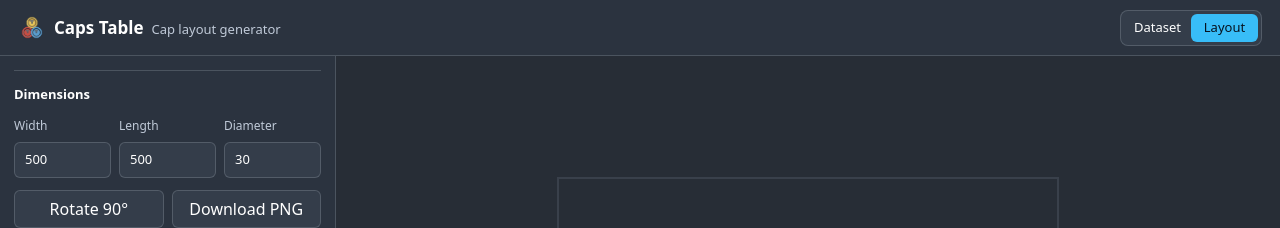
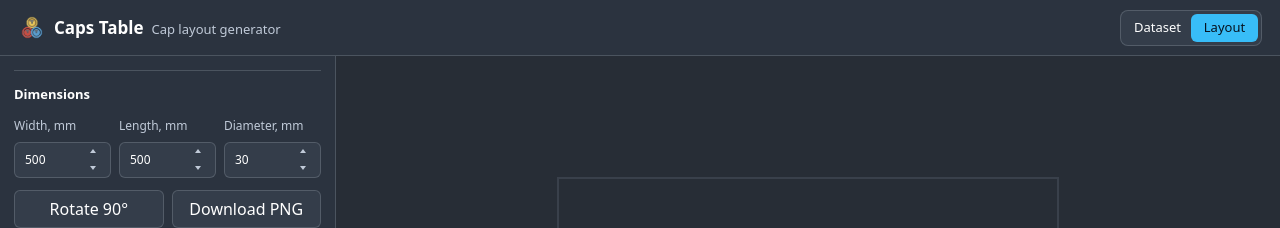
Before and after one commit to TheMagicalPoof/caps_table, a SvelteKit app in the folder front/: page /layout in a window 1280 px wide. Shown: the top 228 px of the page. Built offline with nearby package versions, Linux system fonts and the light colour scheme.

Commit message:
fix: refine dataset and layout controls

```diff
--- a/front/src/lib/i18n.ts
+++ b/front/src/lib/i18n.ts
@@ -94,9 +94,9 @@ const translations = {
       fieldCapacity: 'Ёмкость поля',
       mm: 'мм',
       sizes: 'Размеры',
-      width: 'Ширина',
-      height: 'Длина',
-      diameter: 'Диаметр',
+      width: 'Ширина, мм',
+      height: 'Длина, мм',
+      diameter: 'Диаметр, мм',
       rotate: 'Повернуть 90°',
       downloadPng: 'Скачать PNG',
       mode: 'Режим',
@@ -214,9 +214,9 @@ const translations = {
       fieldCapacity: 'Field capacity',
       mm: 'mm',
       sizes: 'Dimensions',
-      width: 'Width',
-      height: 'Length',
-      diameter: 'Diameter',
+      width: 'Width, mm',
+      height: 'Length, mm',
+      diameter: 'Diameter, mm',
       rotate: 'Rotate 90°',
       downloadPng: 'Download PNG',
       mode: 'Mode',
@@ -334,9 +334,9 @@ const translations = {
       fieldCapacity: '配置可能数',
       mm: 'mm',
       sizes: 'サイズ',
-      width: '幅',
-      height: '長さ',
-      diameter: '直径',
+      width: '幅, mm',
+      height: '長さ, mm',
+      diameter: '直径, mm',
       rotate: '90°回転',
       downloadPng: 'PNGを保存',
       mode: 'モード',
--- a/front/src/routes/dataset/+page.svelte
+++ b/front/src/routes/dataset/+page.svelte
@@ -299,7 +299,7 @@
     retainedMinimapPhoto = pending.photo;
     pendingPhotos = pendingPhotos.filter((item) => item.id !== pendingId);
     persistDraft();
-    status = t(locale, 'sampleAdded');
+    status = '';
     void focusActivePendingMinimap();
   }
 
@@ -314,6 +314,23 @@
 
   function updatePendingType(pendingId: string, typeId: number | null) {
     pendingPhotos = pendingPhotos.map((item) => (item.id === pendingId ? { ...item, selectedTypeId: typeId } : item));
+  }
+
+  function addPendingAsDuplicate(pendingId: string, typeId: number | null) {
+    if (typeId === null || !samples.some((sample) => sample.type_id === typeId)) return;
+
+    const pending = pendingPhotos.find((item) => item.id === pendingId);
+    if (!pending) return;
+
+    const nextQuantity = getTypeQuantity(typeId) + 1;
+    samples = normalizeDatasetDraftSamples(
+      samples.map((sample) => (sample.type_id === typeId ? { ...sample, quantity: nextQuantity } : sample)),
+    ) as DatasetSample[];
+    retainedMinimapPhoto = pending.photo;
+    pendingPhotos = pendingPhotos.filter((item) => item.id !== pendingId);
+    persistDraft();
+    status = '';
+    void focusActivePendingMinimap();
   }
 
   function makeCenteredCropBox(centerX: number, centerY: number, sizeInput: number, sourceWidth: number, sourceHeight: number): CropBox {
@@ -918,10 +935,6 @@
               <div class="crop-preview-row">
                 <div class="crop-preview">
                   <img src={pending.photo.cropDataUrl} alt={t(locale, 'cropPreviewAlt')} />
-                </div>
-                <div class="crop-legend" aria-label={t(locale, 'cropLegendLabel')}>
-                  <span><i class="legend-detected"></i>{t(locale, 'legendCandidate')}</span>
-                  <span><i class="legend-crop"></i>{t(locale, 'legendCrop')}</span>
                 </div>
               </div>
             {/if}
@@ -976,6 +989,10 @@
               {#if isManualPlacement && minimapPointer}
                 <span class="manual-placement-marker" style={getManualPlacementStyle()}></span>
               {/if}
+              <div class="crop-legend minimap-legend" aria-label={t(locale, 'cropLegendLabel')}>
+                <span><i class="legend-crop"></i>{t(locale, 'legendCrop')}</span>
+                <span><i class="legend-detected"></i>{t(locale, 'legendCandidate')}</span>
+              </div>
               <div class="minimap-tools" onpointerdown={(event) => event.stopPropagation()}>
                 <button
                   class="debug-toggle"
@@ -1001,7 +1018,7 @@
                 >
                   + вручную
                 </button>
-                <button type="button" class="minimap-tool-button" onclick={resetRetainedMinimap}>Reset</button>
+                <button type="button" class="minimap-tool-button" onclick={resetRetainedMinimap}>Сбросить</button>
               </div>
             </div>
           </div>
@@ -1016,10 +1033,6 @@
                 <span>→ #{pending.selectedTypeId}</span>
               {/if}
             </div>
-            {:else}
-              <div class="color-row">
-                <span class="color-label">Кандидаты закончились. Миникарта удерживает последнее фото.</span>
-              </div>
             {/if}
 
             {#if status}
@@ -1035,7 +1048,7 @@
                 <div class="duplicate-grid">
                   {#each pending.duplicateCandidates.slice(0, 5) as candidate}
                     {@const sample = samples[candidate.index]}
-                    <button class="duplicate-card" onclick={() => updatePendingType(pending.id, sample.type_id)}>
+                    <button class="duplicate-card" onclick={() => addPendingAsDuplicate(pending.id, sample.type_id)}>
                       <span class="duplicate-card-header">
                         <strong>#{sample.type_id ?? t(locale, 'noType')}</strong>
                         <span
@@ -1059,10 +1072,10 @@
               <button type="button" class="review-action confirm" onclick={() => addPendingSample(pending.id)}>{t(locale, 'add')}</button>
               <button type="button" class="review-action reject" onclick={() => skipPendingSample(pending.id)}>{t(locale, 'skip')}</button>
             </div>
-            {:else}
-              <span class="queue-note">Можно добавить пропущенную крышку вручную прямо на миникарте.</span>
             {/if}
-            <span class="queue-note">{t(locale, 'queue', { value: formatCandidateCount(pendingPhotos.length) })}</span>
+            {#if pendingPhotos.length}
+              <span class="queue-note">{t(locale, 'queue', { value: formatCandidateCount(pendingPhotos.length) })}</span>
+            {/if}
           </div>
         </section>
       {:else}
@@ -1452,7 +1465,7 @@
     gap: 9px;
     grid-column: 2;
     grid-row: 2;
-    grid-template-columns: minmax(0, 450px) auto;
+    grid-template-columns: minmax(0, 450px);
     justify-content: center;
     justify-self: center;
     min-width: 0;
@@ -1471,13 +1484,28 @@
   }
 
   .crop-legend {
-    align-self: center;
+    align-self: start;
     color: var(--muted);
     display: grid;
     font-size: 12px;
-    gap: 7px;
-    justify-self: start;
+    gap: 6px;
     min-width: 54px;
+  }
+
+  .minimap-legend {
+    left: 10px;
+    position: absolute;
+    top: 6px;
+    z-index: 6;
+  }
+
+  .minimap-legend::before {
+    background: linear-gradient(90deg, rgba(6, 18, 31, 0.74), rgba(6, 18, 31, 0.44) 52%, transparent);
+    content: '';
+    inset: -9px -56px -9px -10px;
+    pointer-events: none;
+    position: absolute;
+    z-index: -1;
   }
 
   .crop-legend span {
--- a/front/src/routes/layout/+page.svelte
+++ b/front/src/routes/layout/+page.svelte
@@ -2,7 +2,7 @@
   import { base } from '$app/paths';
   import { datasetDraftToCapsInventory, readDatasetDraft } from '$lib/datasetDraft';
   import { detectBrowserLocale, tl, t, type Locale } from '$lib/i18n';
-  import { onMount } from 'svelte';
+  import { onDestroy, onMount } from 'svelte';
 
   type Cap = {
     id: number;
@@ -134,6 +134,8 @@
   let rotation = 0;
   let hoveredCap: Cap | null = null;
   let hoverPosition = { x: 0, y: 0 };
+  let stepperRepeatDelay: ReturnType<typeof setTimeout> | null = null;
+  let stepperRepeatInterval: ReturnType<typeof setInterval> | null = null;
   const exportScale = 4;
   const layoutSettingsKey = 'caps-table-layout-settings';
   const imageLodLevels = [24, 36, 48, 64, 96, 128, 192, 256, 384, 512] as const;
@@ -547,6 +549,45 @@
       fitTableToView(true);
     }
     draw();
+  }
+
+  function adjustSizeField(field: 'width' | 'height' | 'diameter', delta: number) {
+    if (field === 'width') {
+      tableWidth = Math.max(1, Math.min(5000, Number(tableWidth) + delta));
+    } else if (field === 'height') {
+      tableHeight = Math.max(1, Math.min(5000, Number(tableHeight) + delta));
+    } else {
+      capsDiameter = Math.max(1, Math.min(5000, Number(capsDiameter) + delta));
+    }
+
+    updateTableSize();
+  }
+
+  function stopSizeStepperRepeat() {
+    if (stepperRepeatDelay) {
+      clearTimeout(stepperRepeatDelay);
+      stepperRepeatDelay = null;
+    }
+    if (stepperRepeatInterval) {
+      clearInterval(stepperRepeatInterval);
+      stepperRepeatInterval = null;
+    }
+  }
+
+  function startSizeStepperRepeat(event: PointerEvent, field: 'width' | 'height' | 'diameter', delta: number) {
+    event.preventDefault();
+    stopSizeStepperRepeat();
+    (event.currentTarget as HTMLElement).setPointerCapture(event.pointerId);
+    adjustSizeField(field, delta);
+    stepperRepeatDelay = setTimeout(() => {
+      stepperRepeatInterval = setInterval(() => adjustSizeField(field, delta), 70);
+    }, 320);
+  }
+
+  function handleSizeStepperKeydown(event: KeyboardEvent, field: 'width' | 'height' | 'diameter', delta: number) {
+    if (event.key !== 'Enter' && event.key !== ' ') return;
+    event.preventDefault();
+    adjustSizeField(field, delta);
   }
 
   function rotateCanvas() {
@@ -1348,6 +1389,8 @@
       window.removeEventListener('resize', resizeCanvas);
     };
   });
+
+  onDestroy(stopSizeStepperRepeat);
 </script>
 
 <svelte:head>
@@ -1398,17 +1441,89 @@
         <div class="size-row">
           <label for="tableWidth">
             <span>{tl(locale, 'width')}</span>
-            <input data-testid="table-width" type="number" id="tableWidth" bind:value={tableWidth} min="1" max="5000" step="1" oninput={updateTableSize} />
+            <span class="number-stepper">
+              <input data-testid="table-width" type="number" id="tableWidth" bind:value={tableWidth} min="1" max="5000" step="1" oninput={updateTableSize} />
+              <span class="stepper-buttons" aria-hidden="false">
+                <button
+                  type="button"
+                  aria-label="Увеличить ширину"
+                  onpointerdown={(event) => startSizeStepperRepeat(event, 'width', 1)}
+                  onpointerup={stopSizeStepperRepeat}
+                  onpointercancel={stopSizeStepperRepeat}
+                  onlostpointercapture={stopSizeStepperRepeat}
+                  onblur={stopSizeStepperRepeat}
+                  onkeydown={(event) => handleSizeStepperKeydown(event, 'width', 1)}
+                ><span class="step-up"></span></button>
+                <button
+                  type="button"
+                  aria-label="Уменьшить ширину"
+                  onpointerdown={(event) => startSizeStepperRepeat(event, 'width', -1)}
+                  onpointerup={stopSizeStepperRepeat}
+                  onpointercancel={stopSizeStepperRepeat}
+                  onlostpointercapture={stopSizeStepperRepeat}
+                  onblur={stopSizeStepperRepeat}
+                  onkeydown={(event) => handleSizeStepperKeydown(event, 'width', -1)}
+                ><span class="step-down"></span></button>
+              </span>
+            </span>
           </label>
 
           <label for="tableHeight">
             <span>{tl(locale, 'height')}</span>
-            <input data-testid="table-height" type="number" id="tableHeight" bind:value={tableHeight} min="1" max="5000" step="1" oninput={updateTableSize} />
+            <span class="number-stepper">
+              <input data-testid="table-height" type="number" id="tableHeight" bind:value={tableHeight} min="1" max="5000" step="1" oninput={updateTableSize} />
+              <span class="stepper-buttons" aria-hidden="false">
+                <button
+                  type="button"
+                  aria-label="Увеличить длину"
+                  onpointerdown={(event) => startSizeStepperRepeat(event, 'height', 1)}
+                  onpointerup={stopSizeStepperRepeat}
+                  onpointercancel={stopSizeStepperRepeat}
+                  onlostpointercapture={stopSizeStepperRepeat}
+                  onblur={stopSizeStepperRepeat}
+                  onkeydown={(event) => handleSizeStepperKeydown(event, 'height', 1)}
+                ><span class="step-up"></span></button>
+                <button
+                  type="button"
+                  aria-label="Уменьшить длину"
+                  onpointerdown={(event) => startSizeStepperRepeat(event, 'height', -1)}
+                  onpointerup={stopSizeStepperRepeat}
+                  onpointercancel={stopSizeStepperRepeat}
+                  onlostpointercapture={stopSizeStepperRepeat}
+                  onblur={stopSizeStepperRepeat}
+                  onkeydown={(event) => handleSizeStepperKeydown(event, 'height', -1)}
+                ><span class="step-down"></span></button>
+              </span>
+            </span>
           </label>
 
           <label for="capDiameter">
             <span>{tl(locale, 'diameter')}</span>
-            <input data-testid="cap-diameter" type="number" id="capDiameter" bind:value={capsDiameter} min="1" max="5000" step="1" oninput={updateTableSize} />
+            <span class="number-stepper">
+              <input data-testid="cap-diameter" type="number" id="capDiameter" bind:value={capsDiameter} min="1" max="5000" step="1" oninput={updateTableSize} />
+              <span class="stepper-buttons" aria-hidden="false">
+                <button
+                  type="button"
+                  aria-label="Увеличить диаметр"
+                  onpointerdown={(event) => startSizeStepperRepeat(event, 'diameter', 1)}
+                  onpointerup={stopSizeStepperRepeat}
+                  onpointercancel={stopSizeStepperRepeat}
+                  onlostpointercapture={stopSizeStepperRepeat}
+                  onblur={stopSizeStepperRepeat}
+                  onkeydown={(event) => handleSizeStepperKeydown(event, 'diameter', 1)}
+                ><span class="step-up"></span></button>
+                <button
+                  type="button"
+                  aria-label="Уменьшить диаметр"
+                  onpointerdown={(event) => startSizeStepperRepeat(event, 'diameter', -1)}
+                  onpointerup={stopSizeStepperRepeat}
+                  onpointercancel={stopSizeStepperRepeat}
+                  onlostpointercapture={stopSizeStepperRepeat}
+                  onblur={stopSizeStepperRepeat}
+                  onkeydown={(event) => handleSizeStepperKeydown(event, 'diameter', -1)}
+                ><span class="step-down"></span></button>
+              </span>
+            </span>
           </label>
         </div>
         <div class="button-row">
@@ -1738,6 +1853,17 @@
     width: 100%;
   }
 
+  input[type='number']::-webkit-inner-spin-button,
+  input[type='number']::-webkit-outer-spin-button {
+    appearance: none;
+    margin: 0;
+  }
+
+  input[type='number'] {
+    appearance: textfield;
+    -moz-appearance: textfield;
+  }
+
   input[type='number'],
   button {
     background: var(--control);
@@ -1748,6 +1874,74 @@
     padding: 6px 10px;
   }
 
+  .size-row .number-stepper {
+    align-items: stretch;
+    background: var(--control);
+    border: 1px solid var(--line);
+    border-radius: 6px;
+    display: grid;
+    grid-template-columns: minmax(0, 1fr) 20px;
+    min-height: 36px;
+    overflow: hidden;
+  }
+
+  .size-row .number-stepper input {
+    background: transparent;
+    border: 0;
+    border-radius: 0;
+    min-height: 34px;
+    padding: 6px 4px 6px 10px;
+  }
+
+  .size-row .stepper-buttons {
+    background: transparent;
+    display: grid;
+    grid-template-rows: minmax(0, 1fr) minmax(0, 1fr);
+    height: 100%;
+    justify-self: stretch;
+    min-height: 0;
+    width: 100%;
+  }
+
+  .size-row .stepper-buttons button {
+    align-items: center;
+    background: transparent;
+    border: 0;
+    border-radius: 0;
+    display: flex;
+    height: 100%;
+    justify-content: center;
+    min-height: 0;
+    min-width: 0;
+    padding: 0;
+    width: 100%;
+  }
+
+  .size-row .stepper-buttons button:first-child {
+    border-bottom: 0;
+  }
+
+  .size-row .stepper-buttons button:hover {
+    background: transparent;
+  }
+
+  .size-row .step-up,
+  .size-row .step-down {
+    border-left: 3.5px solid transparent;
+    border-right: 3.5px solid transparent;
+    display: block;
+    height: 0;
+    width: 0;
+  }
+
+  .size-row .step-up {
+    border-bottom: 4.5px solid var(--muted);
+  }
+
+  .size-row .step-down {
+    border-top: 4.5px solid var(--muted);
+  }
+
   button {
     cursor: pointer;
     font-weight: 600;
@@ -1756,6 +1950,23 @@
   button:hover {
     background: var(--control-hover);
     border-color: var(--accent);
+  }
+
+  .size-row .stepper-buttons button,
+  .size-row .stepper-buttons button:hover,
+  .size-row .stepper-buttons button:focus,
+  .size-row .stepper-buttons button:active {
+    appearance: none;
+    background: transparent;
+    box-shadow: none;
+  }
+
+  .size-row .stepper-buttons button {
+    border: 0;
+  }
+
+  .size-row .stepper-buttons button:first-child {
+    border-bottom: 0;
   }
 
   .wide-button {
```
